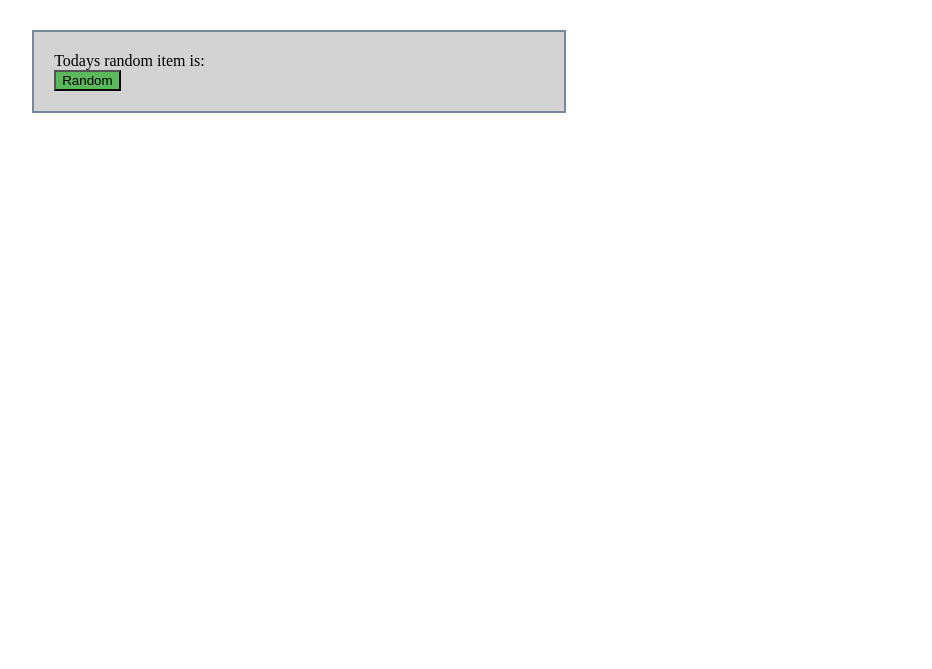
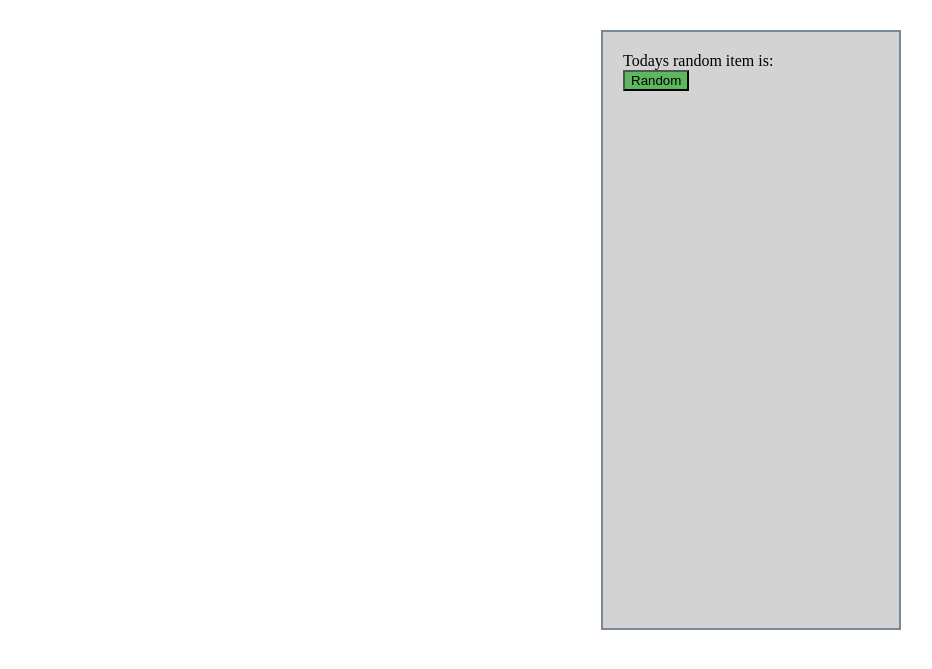
Before and after one commit to GRitchie1/Balena_ToDoList, a Flask app: page /1 in a window 1280 px wide. Shown: the part 55-724 px from the top of the page, without its empty margins (345-1277 px from the left). Run offline with Flask 2, Linux system fonts and the light colour scheme.

Commit message:
Update grid layout

```diff
--- a/todolist/src/static/styles.css
+++ b/todolist/src/static/styles.css
@@ -95,6 +95,7 @@
   border:2px solid lightslategray;
   background-color: lightgray;
   padding:20px;
+  width: 100%;
 
 }
 
@@ -103,6 +104,11 @@
 
 .grid-container {
   display: grid;
-  grid-template-columns: auto auto auto;
+  grid-gap: 20px;
+  grid-template-columns: 70% 20% 10%;
   padding: 10px;
+  margin-right:20px;
+  width:100%;
+  height:80%;
+
 }
```
